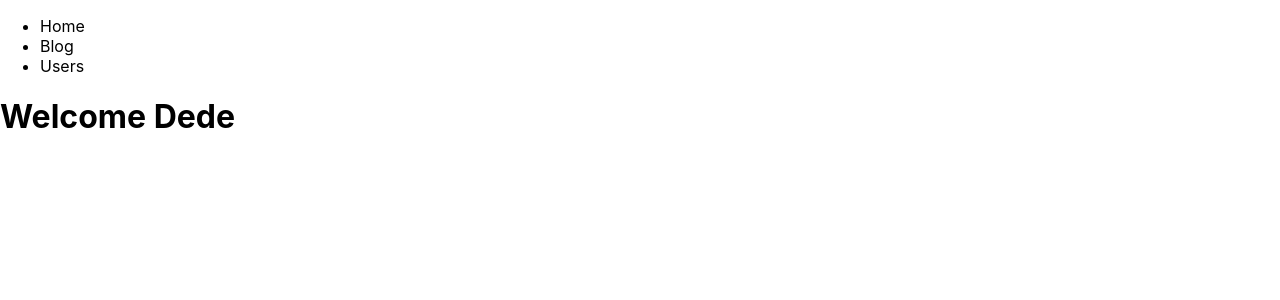
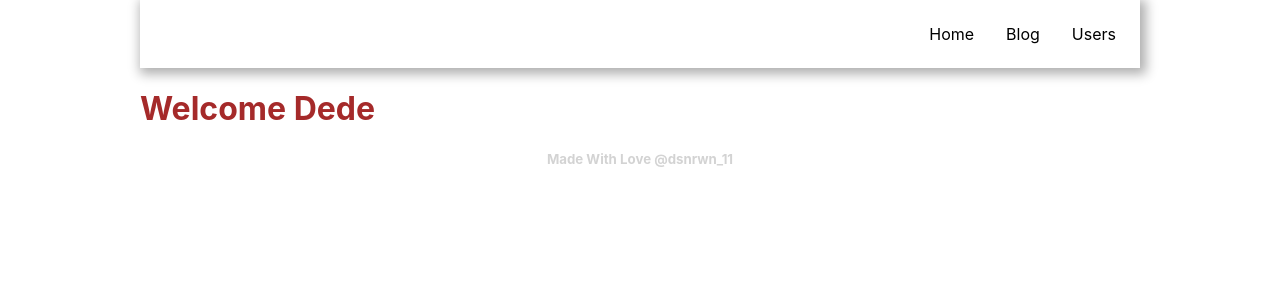
Before and after one commit to DedeSnrwn13/nextjs-basic, a Next.js app: page / in a window 1280 px wide. Shown: the top 300 px of the page. Built offline with nearby package versions, Linux system fonts and the light colour scheme.

Commit message:
Global CSS dan CSS Modules

```diff
--- /dev/null
+++ b/components/Footer/Footer.module.css
@@ -0,0 +1,4 @@
+.title {
+  text-align: center;
+  color: lightgray;
+}
--- /dev/null
+++ b/components/Footer/index.tsx
@@ -0,0 +1,9 @@
+import styles from './Footer.module.css';
+
+export default function Footer() {
+    return (
+        <div>
+            <h5 className={styles.title}>Made With Love @dsnrwn_11</h5>
+        </div>
+    )
+}
--- /dev/null
+++ b/components/Header/Header.module.css
@@ -0,0 +1,14 @@
+.container {
+  padding: 8px;
+  box-shadow: 3px 3px 11px 3px rgb(0 0 0 / 32%);
+}
+
+.list {
+  list-style: none;
+  display: flex;
+  justify-content: flex-end;
+}
+
+.item {
+  margin: 0 16px;
+}
--- a/components/Header/index.tsx
+++ b/components/Header/index.tsx
@@ -1,13 +1,14 @@
 import Link from 'next/link';
+import styles from './Header.module.css';
 
 export default function Header() {
     return (
         <div>
-            <header>
-                <ul>
-                    <li><Link href="/"><a>Home</a></Link></li>
-                    <li><Link href="/blog"><a>Blog</a></Link></li>
-                    <li><Link href="/users"><a>Users</a></Link></li>
+            <header className={styles.container}>
+                <ul className={styles.list}>
+                    <li className={styles.item}><Link href="/"><a>Home</a></Link></li>
+                    <li className={styles.item}><Link href="/blog"><a>Blog</a></Link></li>
+                    <li className={styles.item}><Link href="/users"><a>Users</a></Link></li>
                 </ul>
             </header>
         </div>
--- a/pages/blog.tsx
+++ b/pages/blog.tsx
@@ -1,7 +1,7 @@
 export default function Blog() {
     return (
         <div>
-            <p>blog page</p>
+            <h2>blog page</h2>
         </div>
     )
 }
--- a/pages/index.tsx
+++ b/pages/index.tsx
@@ -4,12 +4,16 @@ import Image from 'next/image'
 import styles from '../styles/Home.module.css'
 import Link from 'next/link';
 import Header from './../components/Header/index';
+import Footer from './../components/Footer/index';
 
 const Home: NextPage = () => {
   return (
     <div>
       <Header />
-      <h1>Welcome Dede</h1>
+
+      <h1 className={styles['title-homepage']}>Welcome Dede</h1>
+
+      <Footer />
     </div>
 
   )
--- a/styles/Home.module.css
+++ b/styles/Home.module.css
@@ -1,121 +1,3 @@
-.container {
-  min-height: 100vh;
-  padding: 0 0.5rem;
-  display: flex;
-  flex-direction: column;
-  justify-content: center;
-  align-items: center;
-  height: 100vh;
+.title-homepage {
+  color: brown;
 }
-
-.main {
-  padding: 5rem 0;
-  flex: 1;
-  display: flex;
-  flex-direction: column;
-  justify-content: center;
-  align-items: center;
-}
-
-.footer {
-  width: 100%;
-  height: 100px;
-  border-top: 1px solid #eaeaea;
-  display: flex;
-  justify-content: center;
-  align-items: center;
-}
-
-.footer a {
-  display: flex;
-  justify-content: center;
-  align-items: center;
-  flex-grow: 1;
-}
-
-.title a {
-  color: #0070f3;
-  text-decoration: none;
-}
-
-.title a:hover,
-.title a:focus,
-.title a:active {
-  text-decoration: underline;
-}
-
-.title {
-  margin: 0;
-  line-height: 1.15;
-  font-size: 4rem;
-}
-
-.title,
-.description {
-  text-align: center;
-}
-
-.description {
-  line-height: 1.5;
-  font-size: 1.5rem;
-}
-
-.code {
-  background: #fafafa;
-  border-radius: 5px;
-  padding: 0.75rem;
-  font-size: 1.1rem;
-  font-family: Menlo, Monaco, Lucida Console, Liberation Mono, DejaVu Sans Mono,
-    Bitstream Vera Sans Mono, Courier New, monospace;
-}
-
-.grid {
-  display: flex;
-  align-items: center;
-  justify-content: center;
-  flex-wrap: wrap;
-  max-width: 800px;
-  margin-top: 3rem;
-}
-
-.card {
-  margin: 1rem;
-  padding: 1.5rem;
-  text-align: left;
-  color: inherit;
-  text-decoration: none;
-  border: 1px solid #eaeaea;
-  border-radius: 10px;
-  transition: color 0.15s ease, border-color 0.15s ease;
-  width: 45%;
-}
-
-.card:hover,
-.card:focus,
-.card:active {
-  color: #0070f3;
-  border-color: #0070f3;
-}
-
-.card h2 {
-  margin: 0 0 1rem 0;
-  font-size: 1.5rem;
-}
-
-.card p {
-  margin: 0;
-  font-size: 1.25rem;
-  line-height: 1.5;
-}
-
-.logo {
-  height: 1em;
-  margin-left: 0.5rem;
-}
-
-@media (max-width: 600px) {
-  .grid {
-    width: 100%;
-    flex-direction: column;
-  }
-}
--- a/styles/globals.css
+++ b/styles/globals.css
@@ -4,6 +4,8 @@ body {
   margin: 0;
   font-family: -apple-system, BlinkMacSystemFont, Segoe UI, Roboto, Oxygen,
     Ubuntu, Cantarell, Fira Sans, Droid Sans, Helvetica Neue, sans-serif;
+  max-width: 1000px;
+  margin: auto;
 }
 
 a {
```
